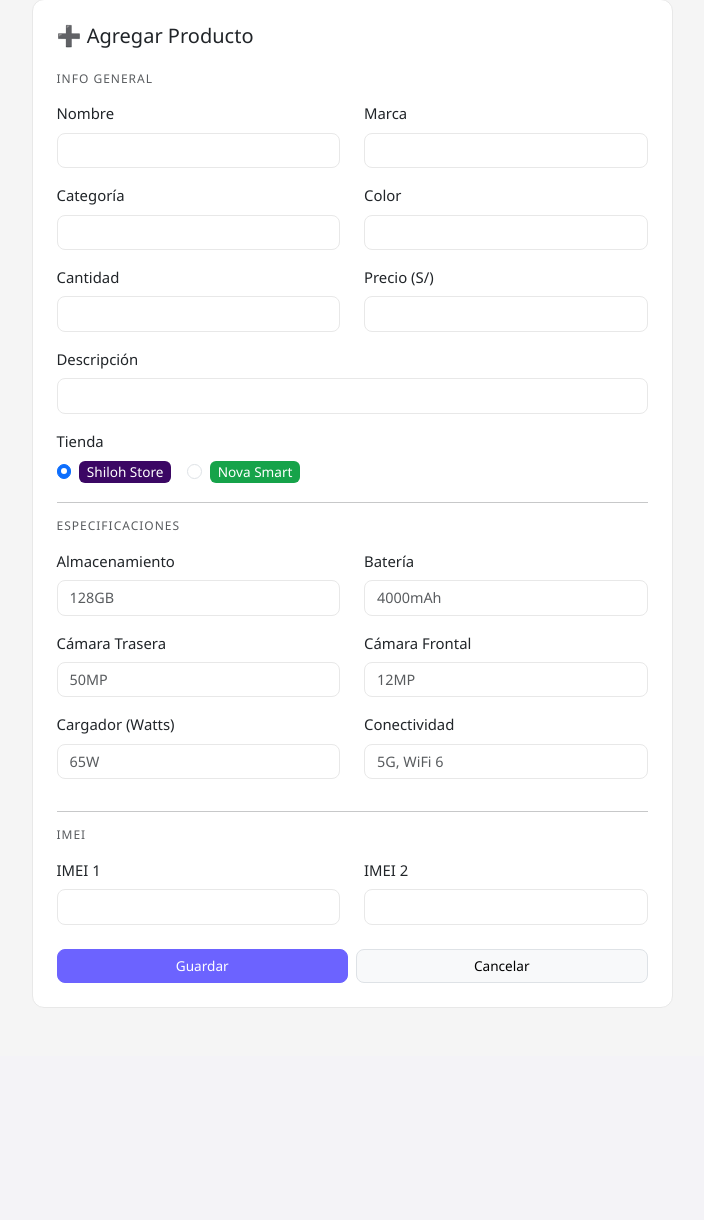
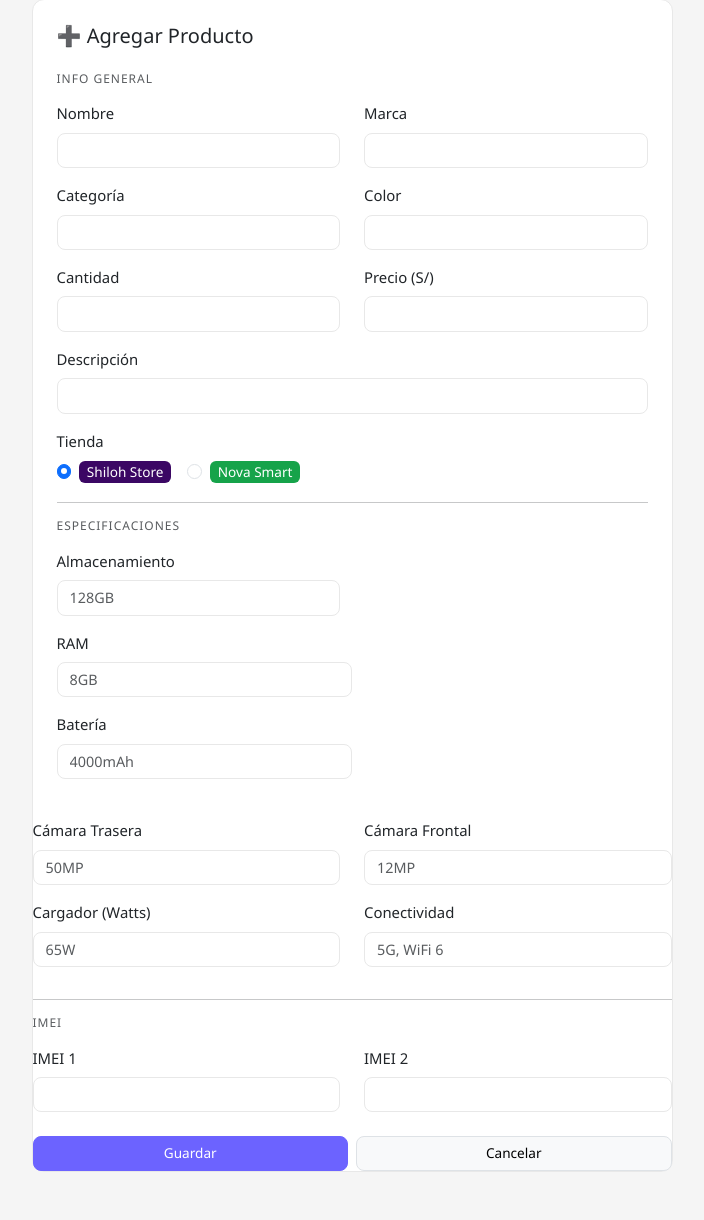
Before and after one commit to SantiagoRojas12/inventario-web, a Flask app: template app/templates/agregar.html in a window 1280 px wide. Shown: the part 87-1307 px from the top of the page, without its empty margins (288-992 px from the left). Before the commit the page ends 1095 px from the top, so only its background shows below. Run offline with Flask 3, Linux system fonts and the light colour scheme; the template is opened without the code that fills it, so the values that code supplies are empty.

Commit message:
Agregue caracteristica RAM

```diff
--- a/agregar_columnas.py
+++ b/agregar_columnas.py
@@ -16,6 +16,7 @@ with app.app_context():
             "ALTER TABLE productos ADD COLUMN IF NOT EXISTS imei1 VARCHAR(20)",
             "ALTER TABLE productos ADD COLUMN IF NOT EXISTS imei2 VARCHAR(20)",
             "ALTER TABLE productos ADD COLUMN IF NOT EXISTS tienda VARCHAR(50) DEFAULT 'Shiloh Store'",
+            "ALTER TABLE productos ADD COLUMN IF NOT EXISTS ram VARCHAR(50)",
         ]
         for sql in columnas:
             conn.execute(db.text(sql))
--- a/app/models.py
+++ b/app/models.py
@@ -47,6 +47,7 @@ class Producto(db.Model):
     # Especificaciones del celular
     marca         = db.Column(db.String(50))
     almacenamiento= db.Column(db.String(50))
+    ram           = db.Column(db.String(50))
     color         = db.Column(db.String(50))
     camara_trasera= db.Column(db.String(100))
     camara_frontal= db.Column(db.String(100))
--- a/app/templates/agregar.html
+++ b/app/templates/agregar.html
@@ -91,6 +91,13 @@
                                 <label class="form-label">Almacenamiento</label>
                                 <input type="text" name="almacenamiento" class="form-control" placeholder="128GB">
                             </div>
+
+                            </div>
+                            <div class="col-md-6 mb-3">
+                                <label class="form-label">RAM</label>
+                                <input type="text" name="ram" class="form-control" placeholder="8GB">
+                            </div>
+
                             <div class="col-md-6 mb-3">
                                 <label class="form-label">Batería</label>
                                 <input type="text" name="bateria" class="form-control" placeholder="4000mAh">
```
